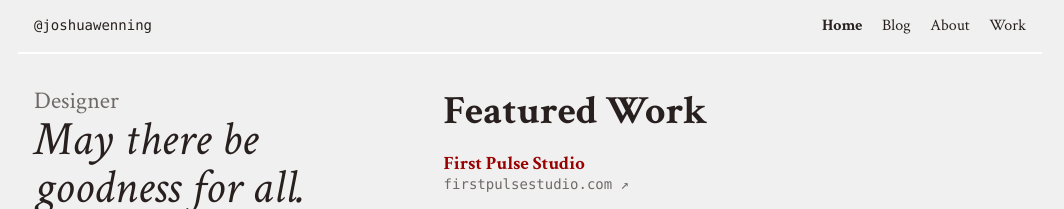
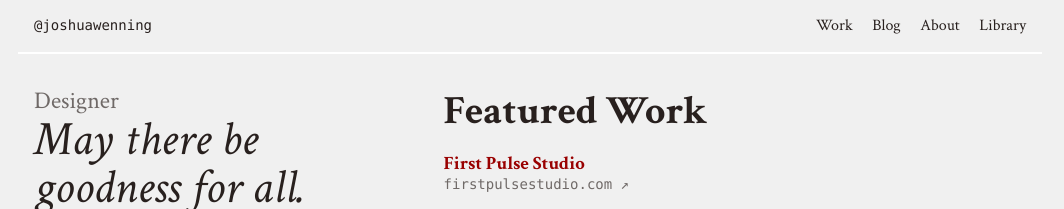
Before and after one commit to joshuawenning/blog, a Jekyll site: the page built from index.html, in a window 1280 px wide. Shown: the top 209 px of the page, without its empty margins (110-1174 px from the left). Built offline with Jekyll 4.4.1, drawn with Linux system fonts in a browser that asks for light colours.

Commit message:
Simplify

```diff
--- a/_data/navigation.yml
+++ b/_data/navigation.yml
@@ -1,5 +1,5 @@
-- text: Home
-  url: /
+- text: Work
+  url: /work
 
 - text: Blog
   url: /blog
@@ -7,5 +7,5 @@
 - text: About
   url: /about
 
-- text: Work
-  url: /work
+- text: Library
+  url: /library
```
